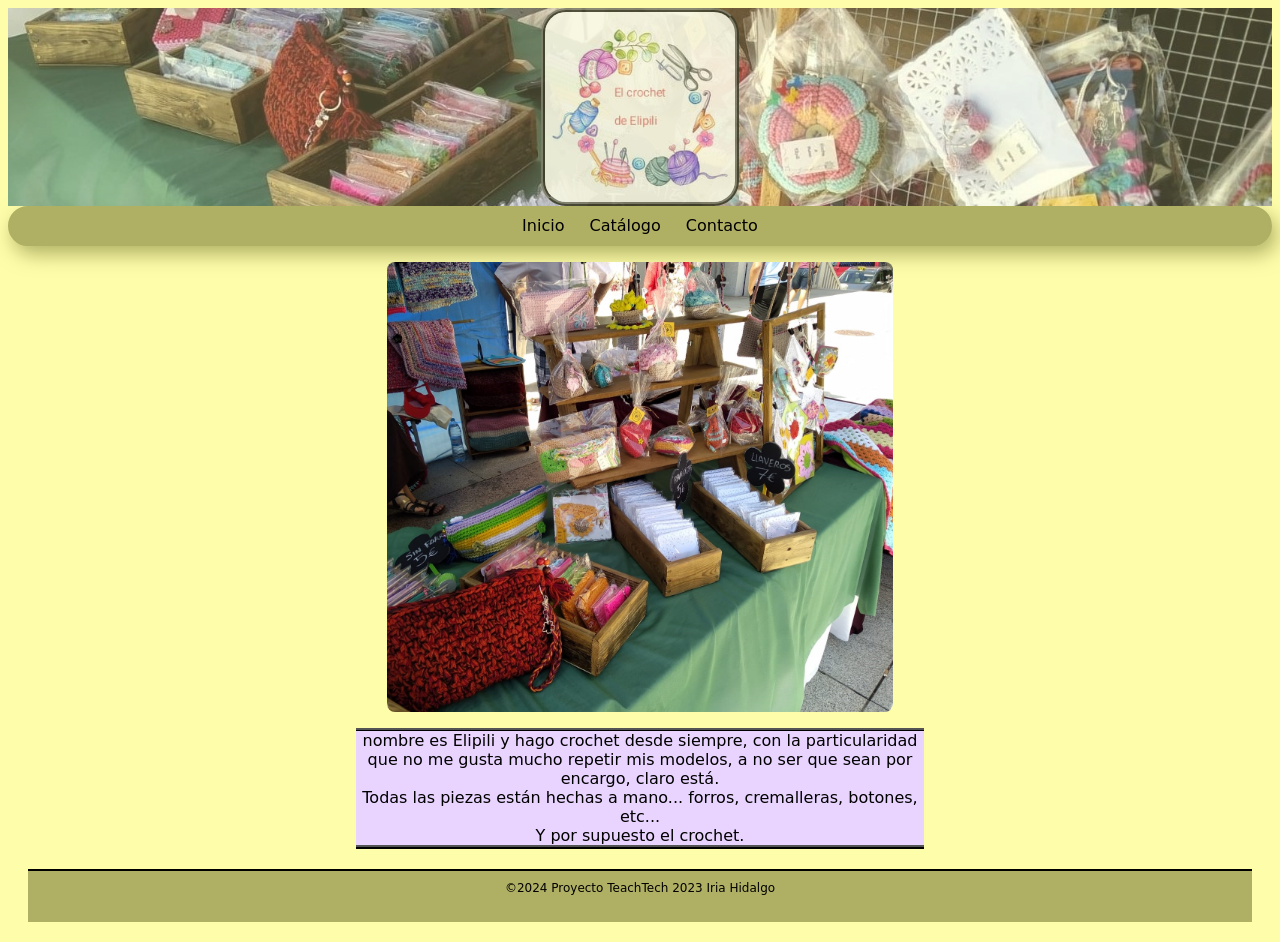
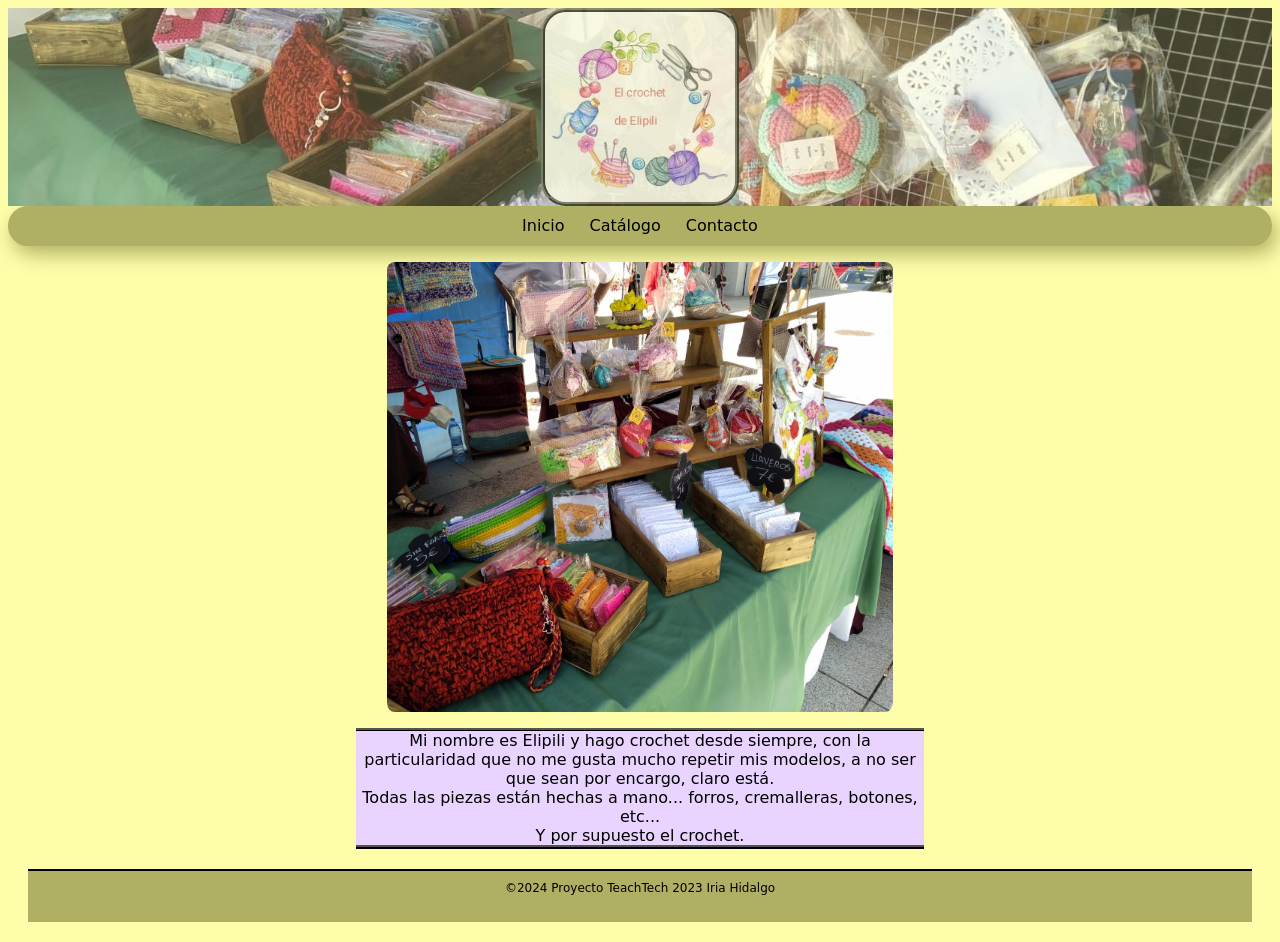
Before and after one commit to Iriahn/ElCrochetDeElipili, a website: page index.html in a window 1280 px wide. Drawn offline with Linux system fonts and the light colour scheme.

Commit message:
Update index.html

```diff
--- a/index.html
+++ b/index.html
@@ -25,7 +25,7 @@
         <img class="summary" src="Fotos/Presentación.jpg" />
       </div>
       <p class="presentation">
-         nombre es Elipili y hago crochet desde siempre, con la particularidad que no me gusta mucho
+        Mi nombre es Elipili y hago crochet desde siempre, con la particularidad que no me gusta mucho
         repetir mis modelos, a no ser que sean por encargo, claro está.
       </br>Todas
         las piezas están hechas a mano... forros, cremalleras, botones, etc...
```
